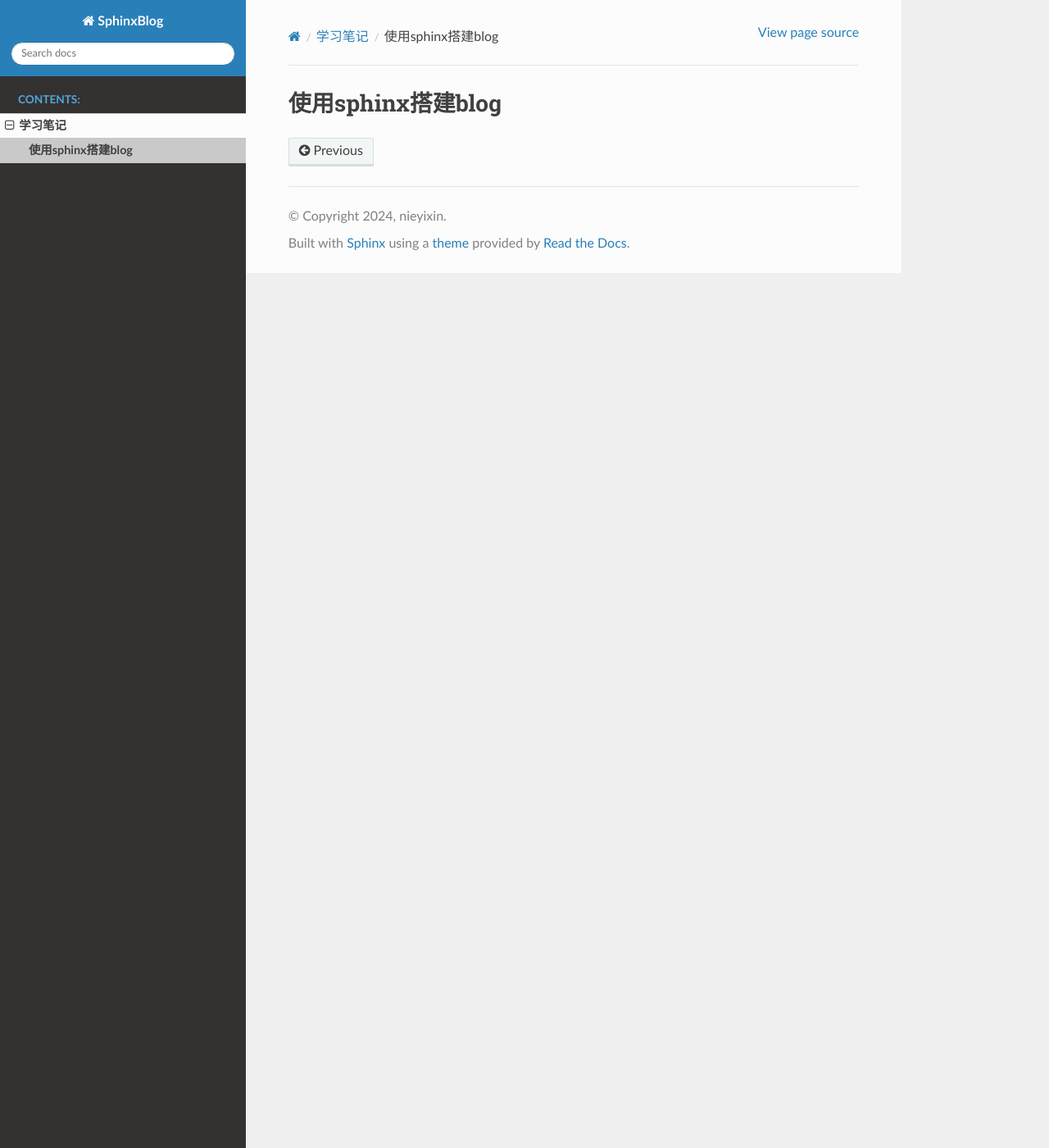
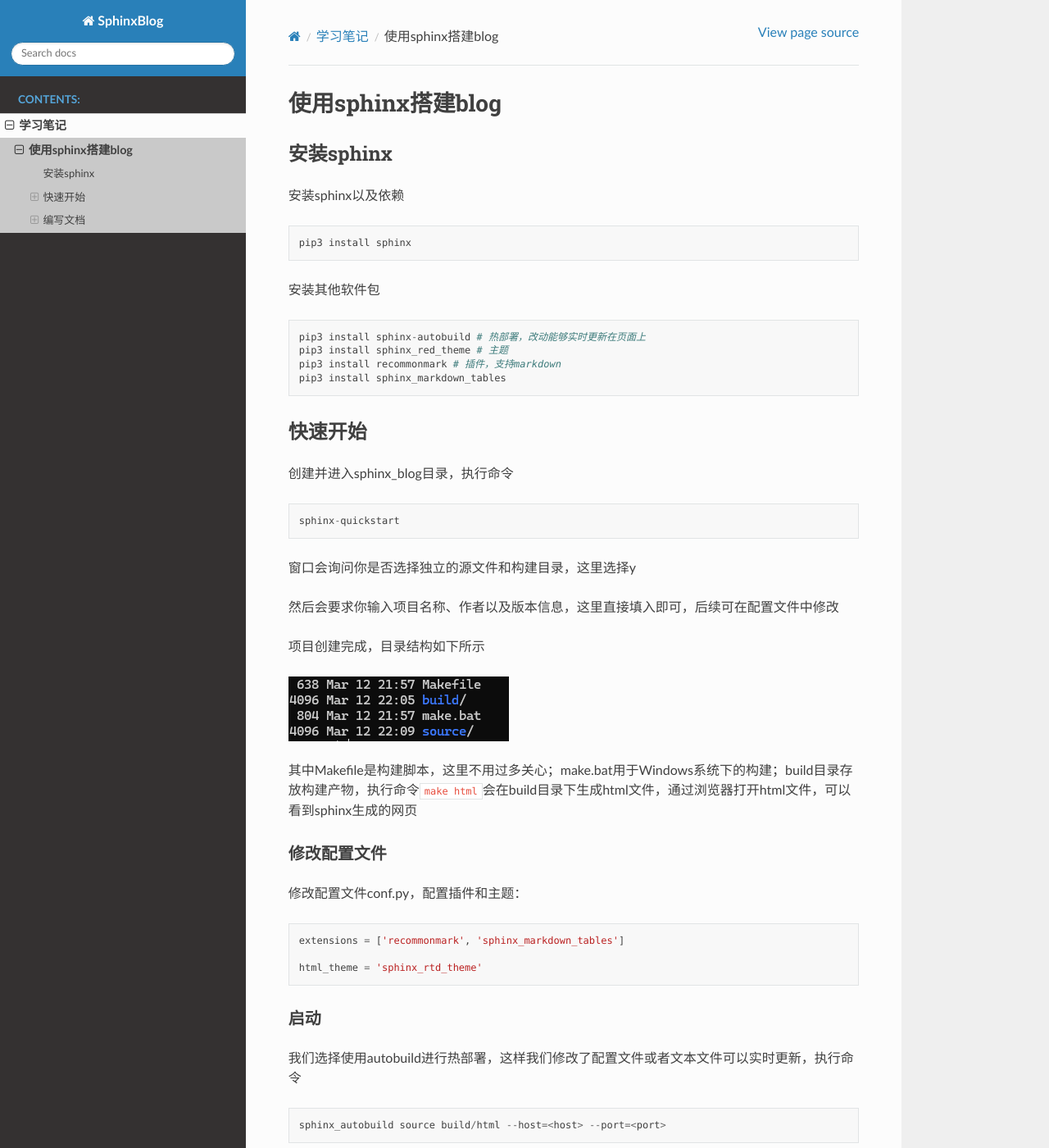
Before and after one commit to nieyixin/sphinx_blog, a Sphinx documentation site: the page built from source/note/sphinx_quick_start.md, in a window 1280 px wide and 1400 px high. Shown: the whole window at 82% size. Built offline with Sphinx 7.4.7 and the Read the Docs theme 2.0.0, drawn with Linux system fonts in a browser that asks for light colours; some of the changed text lies outside the part shown.

Commit message:
add sphinx_quick_start.md file

````diff
--- a/source/note/sphinx_quick_start.md
+++ b/source/note/sphinx_quick_start.md
@@ -1 +1,99 @@
 ## 使用sphinx搭建blog
+
+### 安装sphinx
+
+安装sphinx以及依赖
+```
+pip3 install sphinx
+```
+
+安装其他软件包
+
+```
+pip3 install sphinx-autobuild # 热部署，改动能够实时更新在页面上
+pip3 install sphinx_red_theme # 主题
+pip3 install recommonmark # 插件，支持markdown
+pip3 install sphinx_markdown_tables
+```
+
+### 快速开始
+
+创建并进入sphinx_blog目录，执行命令
+
+```
+sphinx-quickstart
+```
+
+窗口会询问你是否选择独立的源文件和构建目录，这里选择y
+
+然后会要求你输入项目名称、作者以及版本信息，这里直接填入即可，后续可在配置文件中修改
+
+项目创建完成，目录结构如下所示
+
+![项目结构](asserts/img/project_structure.png "Project Structure")
+
+其中Makefile是构建脚本，这里不用过多关心；make.bat用于Windows系统下的构建；build目录存放构建产物，执行命令`make html`会在build目录下生成html文件，通过浏览器打开html文件，可以看到sphinx生成的网页
+
+#### 修改配置文件
+修改配置文件conf.py，配置插件和主题：
+
+```
+extensions = ['recommonmark', 'sphinx_markdown_tables']
+
+html_theme = 'sphinx_rtd_theme'
+```
+
+#### 启动
+
+我们选择使用autobuild进行热部署，这样我们修改了配置文件或者文本文件可以实时更新，执行命令
+```
+sphinx_autobuild source build/html --host=<host> --port=<port>
+```
+其中host和port不用指定，默认为127.0.0.1地址和8080端口
+
+然后访问http://ip:port即可看到sphinx的默认页面
+
+
+### 编写文档
+
+#### 编写index.rst
+
+通过index.rst编写文档目录树结构，能够帮助从主页面逐级索引到目标文档
+
+例如，主页面有如下的目录结构：
+
+Contents:
+|
+|--content1.md
+|
+|--menu
+&nbsp;&nbsp;&nbsp;|
+&nbsp;&nbsp;&nbsp;|--content2.md
+
+主目录下有一篇content1.md和二级目录menu，menu下有一篇content2.md
+
+所以我们在source/index.rst编辑目录树：
+```
+.. toctree::
+   :maxdepth: 2
+   :caption: Contents:
+
+   content1
+   menu/index
+```
+表示主目录下会有content1文档和menu这个二级目录
+
+再编辑source/menu/index.rst:
+```
+.. toctree::
+   :maxdepth: 2
+   :caption: menu
+
+   content2
+```
+表示menu二级目录下有content2这篇文档
+
+#### 编写文档
+创建source/content1.md、source/menu/content2.md，编辑并保存。由于打开了热部署，保存时，页面就会实时刷新
+
+![示例页面](asserts/img/demo_page.png "Demo Page")
````
Also changed, not shown: source/note/asserts/img/demo_page.png (added), source/note/asserts/img/project_structure.png (added), 3 other files.
